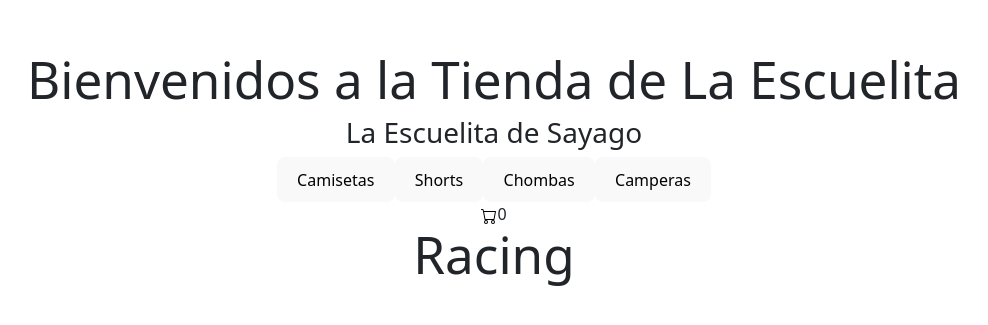
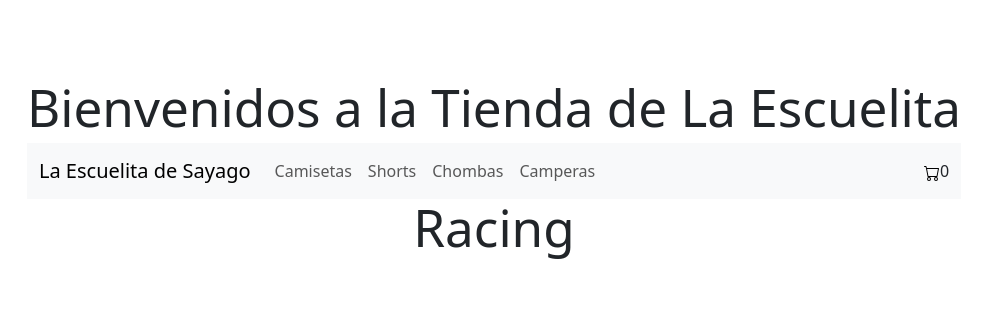
Before and after one commit to ramirodoes/PreEntrega1Dominguez, a React (Vite) app in the folder ecommerce/: page / in a window 1280 px wide. Shown: the part 229-554 px from the top of the page, without its empty margins (146-1134 px from the left). Built offline with nearby package versions, Linux system fonts and the light colour scheme.

Commit message:
final no toco mas nada

```diff
--- a/ecommerce/src/App.jsx
+++ b/ecommerce/src/App.jsx
@@ -1,6 +1,7 @@
 import './App.css';
 import NavBar from './components/navbar/navbar';
 import ItemListContainer from './components/ItemListContainer/ItemListContainer';
+import 'bootstrap/dist/css/bootstrap.min.css';
 
 function App() {
   return (
--- a/ecommerce/src/components/navbar/navbar.jsx
+++ b/ecommerce/src/components/navbar/navbar.jsx
@@ -2,15 +2,30 @@ import CartWidget from "../header/CartWidget/CartWidget"
 
 const NavBar = () => {
     return (
-        <nav>
-            <h3>La Escuelita de Sayago</h3>
-            <div>
-                <button>Camisetas</button>
-                <button>Shorts</button>
-                <button>Chombas</button>
-                <button>Camperas</button>
+        <nav className="navbar navbar-expand-lg navbar-light bg-light">
+            <div className="container">
+                <a className="navbar-brand" href="/">La Escuelita de Sayago</a>
+                <button className="navbar-toggler" type="button" data-toggle="collapse" data-target="#navbarNav" aria-controls="navbarNav" aria-expanded="false" aria-label="Toggle navigation">
+                    <span className="navbar-toggler-icon"></span>
+                </button>
+                <div className="collapse navbar-collapse" id="navbarNav">
+                    <ul className="navbar-nav ml-auto">
+                        <li className="nav-item">
+                            <button className="nav-link btn btn-link">Camisetas</button>
+                        </li>
+                        <li className="nav-item">
+                            <button className="nav-link btn btn-link">Shorts</button>
+                        </li>
+                        <li className="nav-item">
+                            <button className="nav-link btn btn-link">Chombas</button>
+                        </li>
+                        <li className="nav-item">
+                            <button className="nav-link btn btn-link">Camperas</button>
+                        </li>
+                    </ul>
+                </div>
+                <CartWidget/>
             </div>
-            <CartWidget/>
         </nav>
     )
 }
--- /dev/null
+++ b/package.json
@@ -0,0 +1,5 @@
+{
+  "dependencies": {
+    "bootstrap": "^5.3.2"
+  }
+}
```
Also changed, not shown: 1 other file (tests, documents, lock files or other folders).
